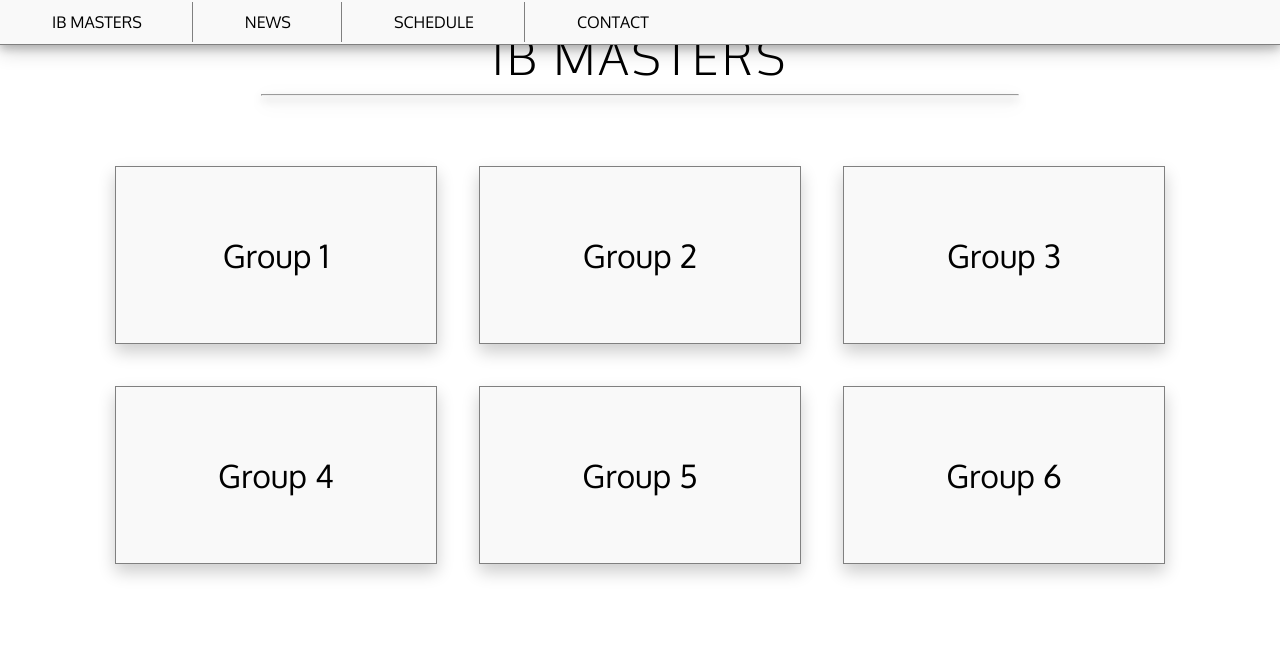
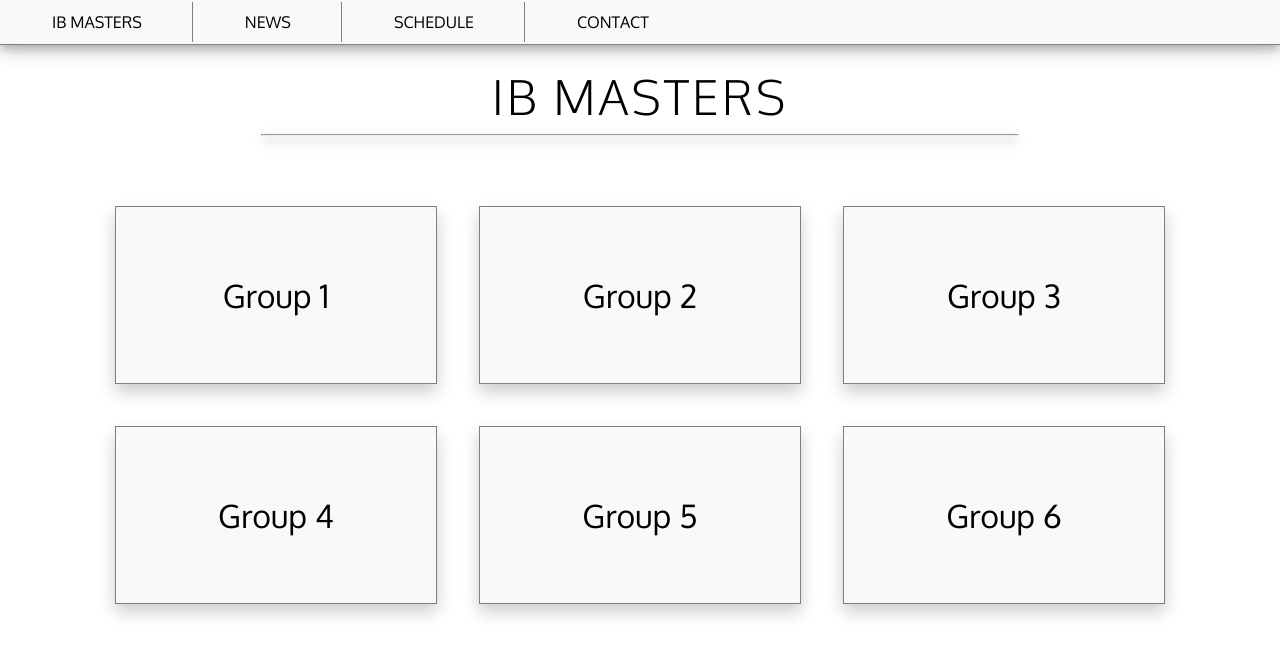
Before and after one commit to keijokorhonen/mcnutty-website, a PHP site: page /home.html in a window 1280 px wide. Shown: the top 657 px of the page. Run offline with PHP 8.4, Linux system fonts and the light colour scheme.

Commit message:
cont. Split CSS into respective files
put #content into main.css

```diff
--- a/main.css
+++ b/main.css
@@ -5,6 +5,14 @@ html {
   text-align: center;
   font-family:'Source Sans Pro', sans-serif;
   }
+  /* content style */
+
+  #content {
+    position: relative;
+    top: 40px;
+    margin-left: 220px; /* needs to be adjusted with sidebar */
+    z-index: 1;
+    }
 
 /* header style */
 
```
